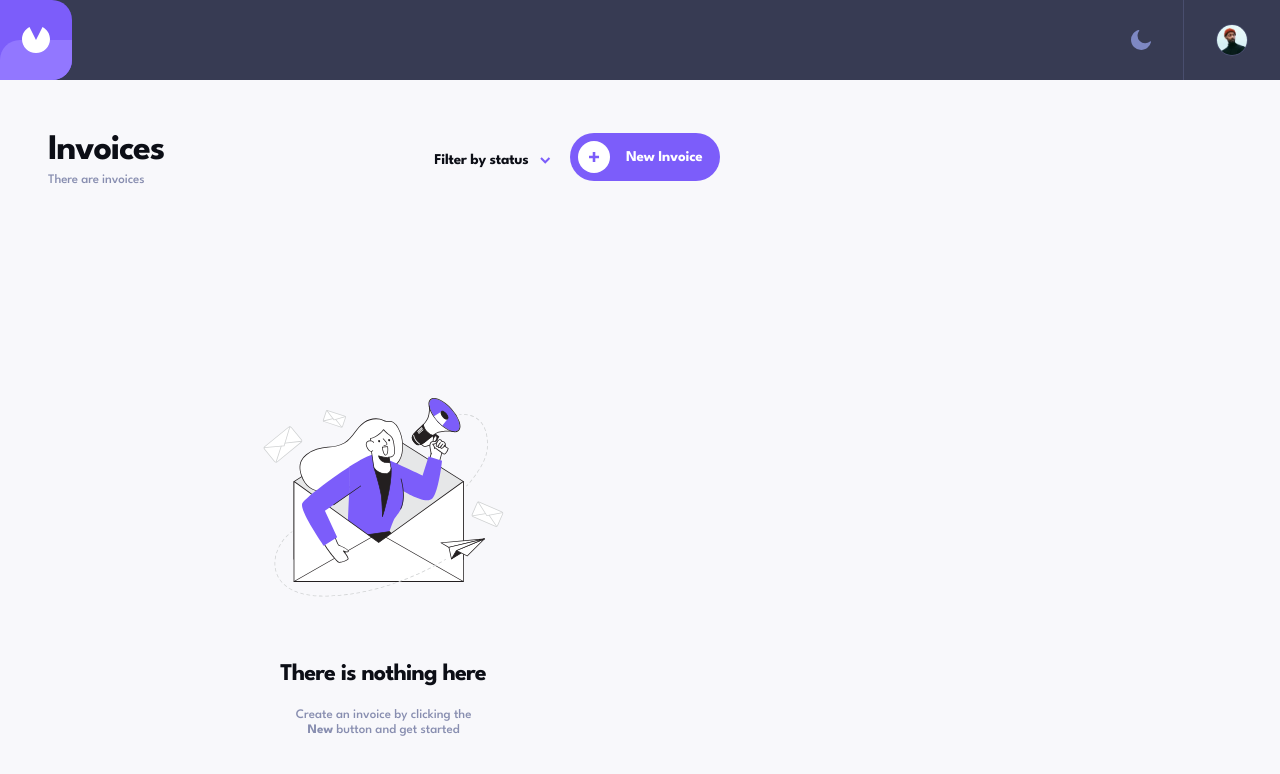
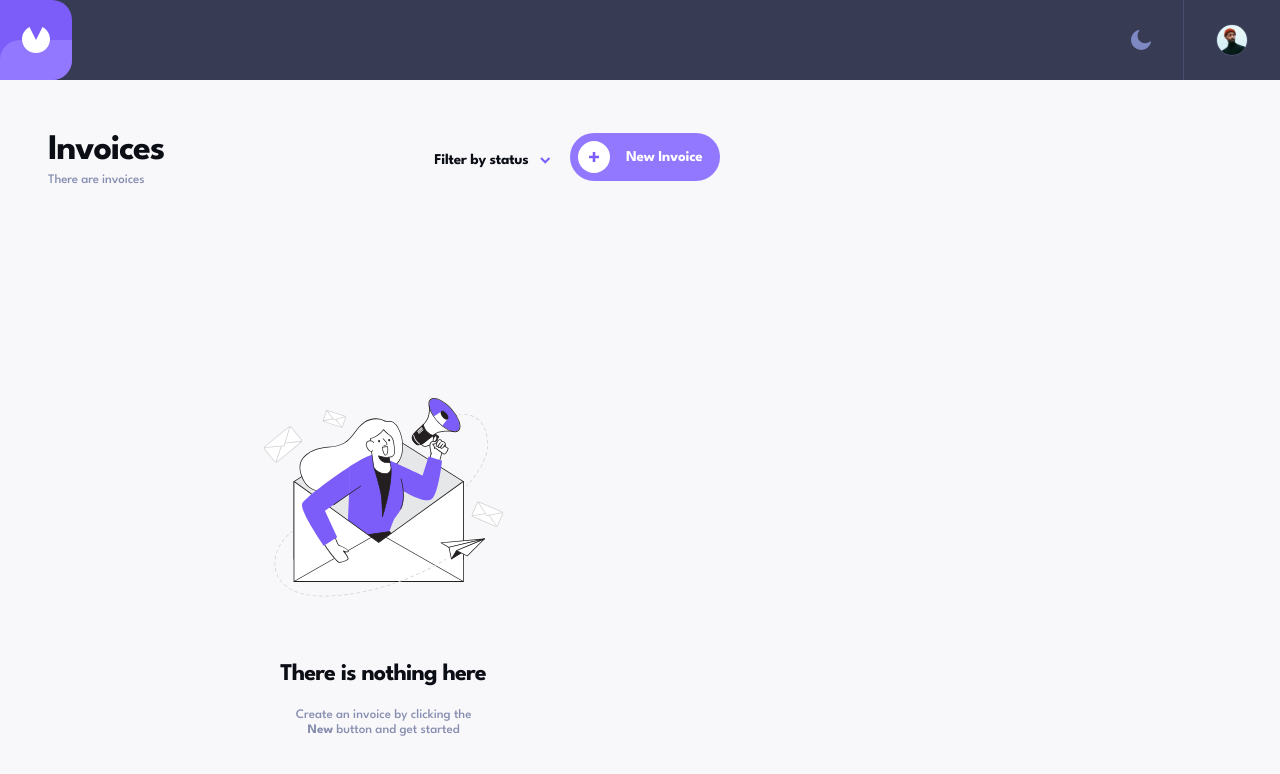
Before and after one commit to dbslapitan/fem-invoice, an Angular app: page /invoices in a window 1280 px wide. In both pictures the pointer is over the button "New Invoice". Shown: the top 774 px of the page. Built offline with nearby package versions, Linux system fonts and the light colour scheme; no server answers.

Commit message:
Hover states done

```diff
--- a/src/app/invoices-home/edit-invoice-dialog/edit-invoice-dialog.component.css
+++ b/src/app/invoices-home/edit-invoice-dialog/edit-invoice-dialog.component.css
@@ -305,6 +305,10 @@ li > label:hover{
   color: #FFFFFF;
 }
 
+.save-changes:hover{
+  background-color: #9277FF;
+}
+
 .string-id{
   color: var(--invoices-title);
   line-height: 1.33333rem;
--- a/src/app/invoices-home/invoices-home.component.css
+++ b/src/app/invoices-home/invoices-home.component.css
@@ -116,6 +116,10 @@ li > input:disabled + label::before{
   width: 5.625rem;
 }
 
+.new-invoice:hover{
+  background-color: #9277FF;
+}
+
 .new-invoice-design{
   background-color: #FFFFFF;
   background-image: url("/assets/icon-plus.svg");
```
